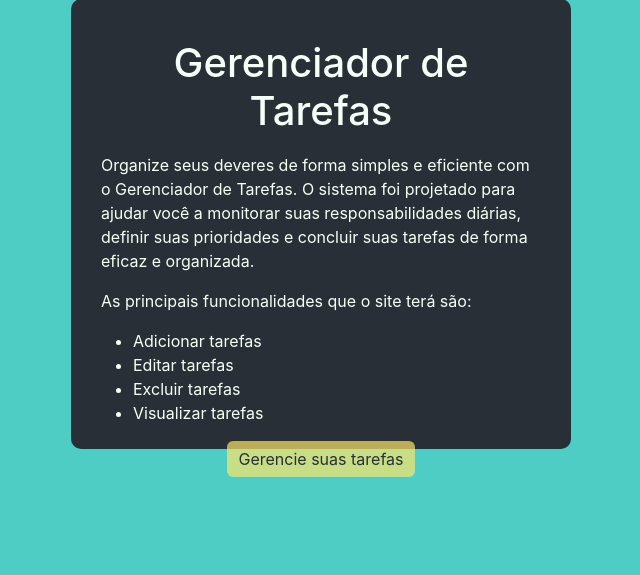
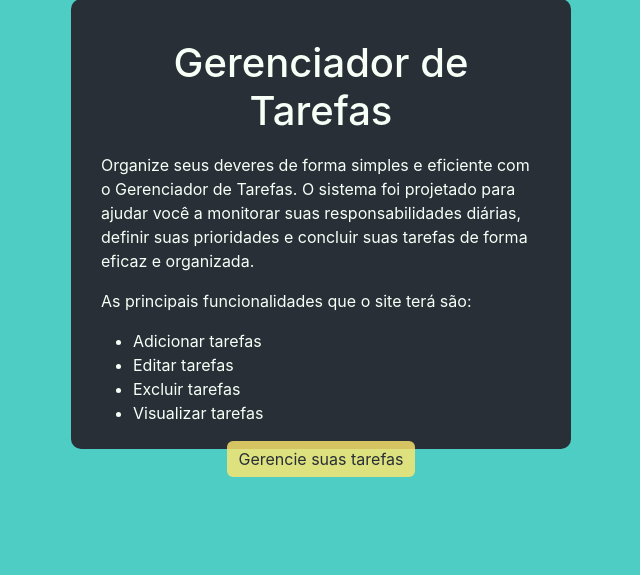
Before and after one commit to Robert-Cortez-Rudi/Gerenciamento_Tarefas, a Flask app: page / in a window 1280 px wide, with the pointer over the restyled element. Shown: the part 111-686 px from the top of the page, without its empty margins (319-959 px from the left). Run offline with Flask 3, Linux system fonts and the light colour scheme.

Commit message:
Atualização 2 no style do template principal

```diff
--- a/gerenciador_tarefas/static/css/index.css
+++ b/gerenciador_tarefas/static/css/index.css
@@ -21,5 +21,9 @@
 }
 
 #iniciar:hover {
-    background-color: #ffe76daf;
+    background-color: #ffe76dce;
 }
+
+#iniciar:active{
+    background-color: #ffe76dc0;
+}
```
